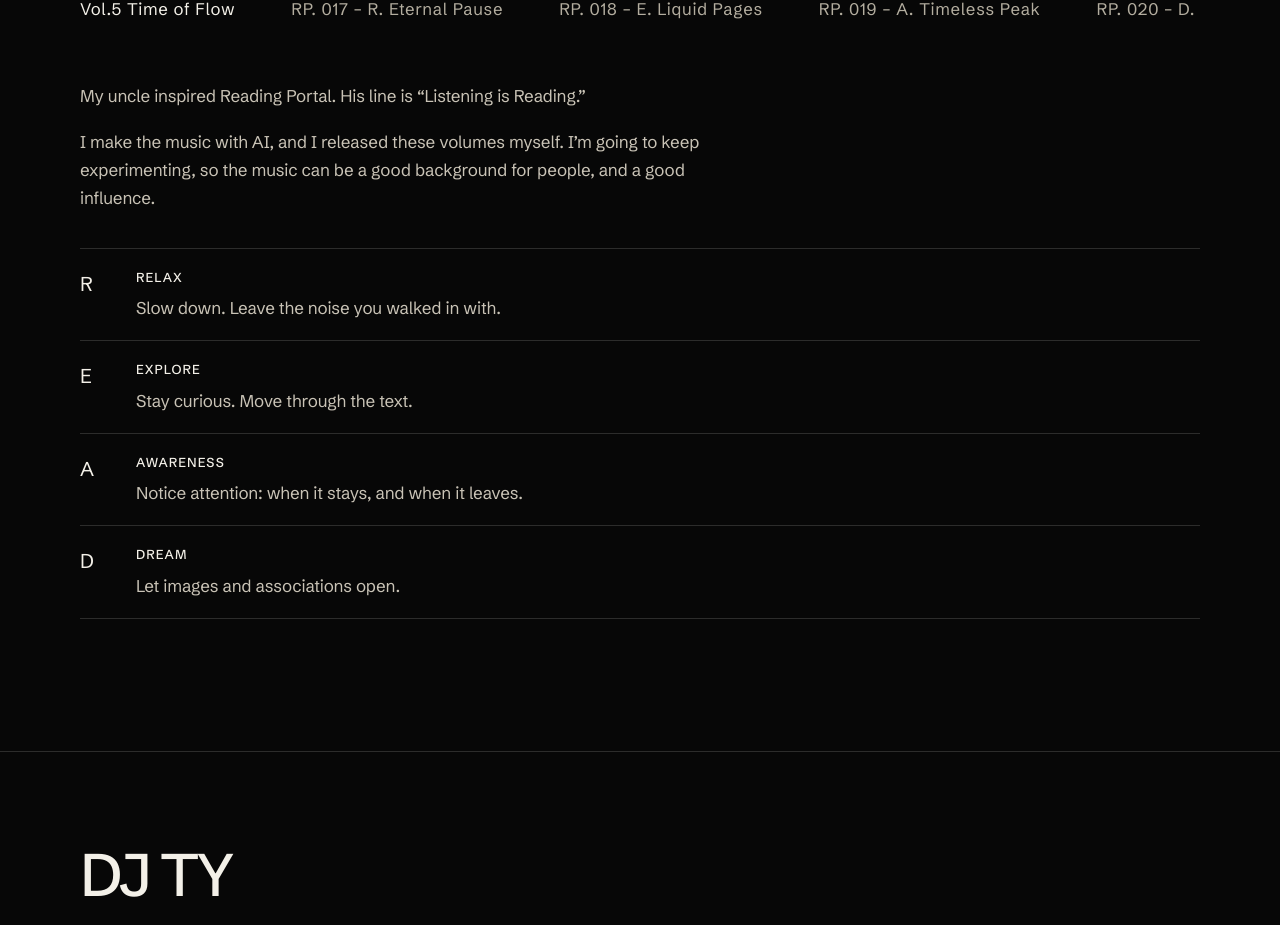
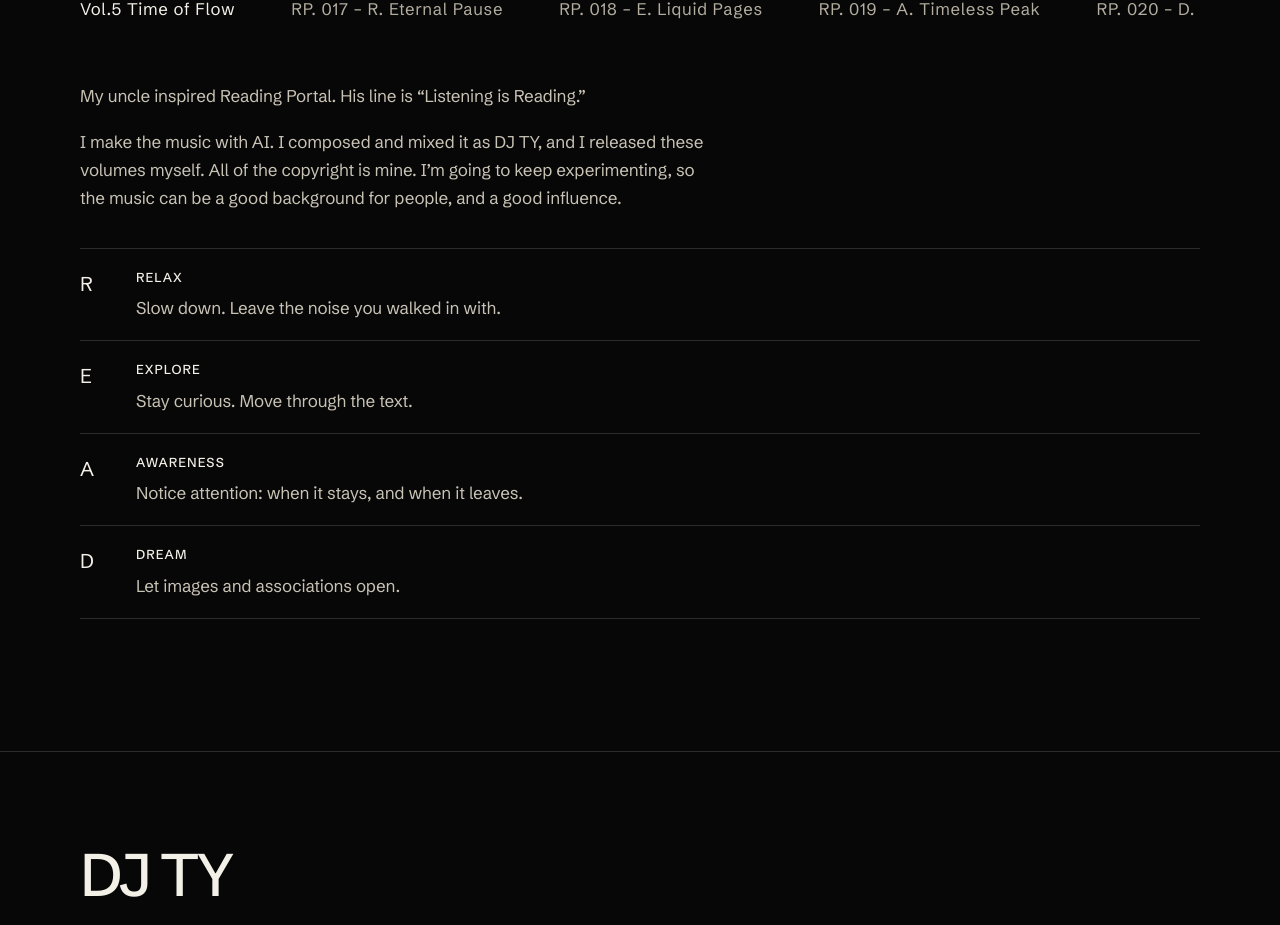
Before and after one commit to junghwoan/ashton, a Next.js app: page / in a window 1280 px wide. Shown: the part 2739-3664 px from the top of the page. Built offline with nearby package versions, Linux system fonts and the light colour scheme; no server answers.

Commit message:
Credit DJ TY for composing, mixing, and the copyright.

```diff
--- a/content/site.ts
+++ b/content/site.ts
@@ -41,7 +41,7 @@ export const site = {
     title: "Reading Portal",
     origin: [
       "My uncle inspired Reading Portal. His line is “Listening is Reading.”",
-      "I make the music with AI, and I released these volumes myself. I’m going to keep experimenting, so the music can be a good background for people, and a good influence.",
+      "I make the music with AI. I composed and mixed it as DJ TY, and I released these volumes myself. All of the copyright is mine. I’m going to keep experimenting, so the music can be a good background for people, and a good influence.",
     ],
     states: [
       { letter: "R", name: "Relax", note: "Slow down. Leave the noise you walked in with." },
```
